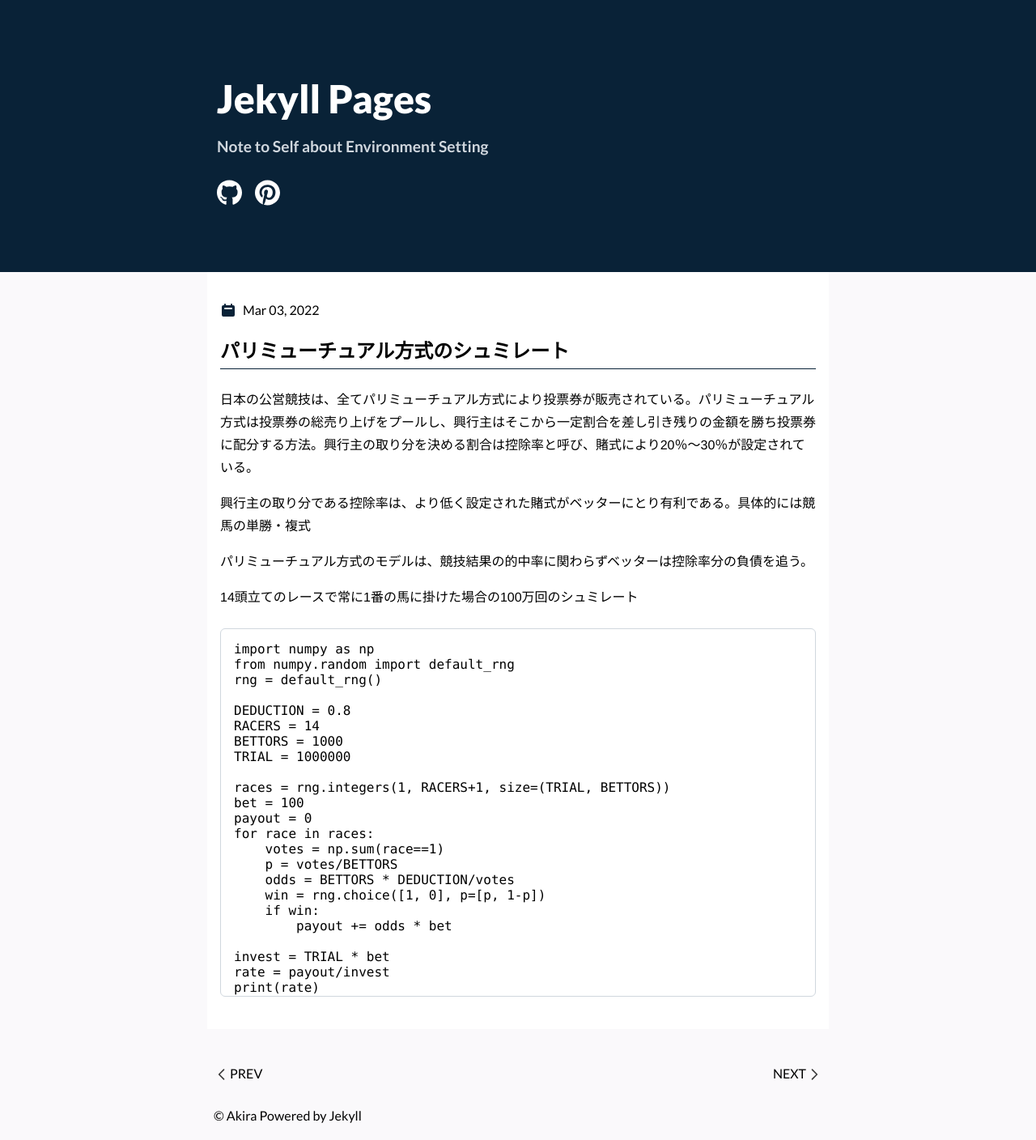
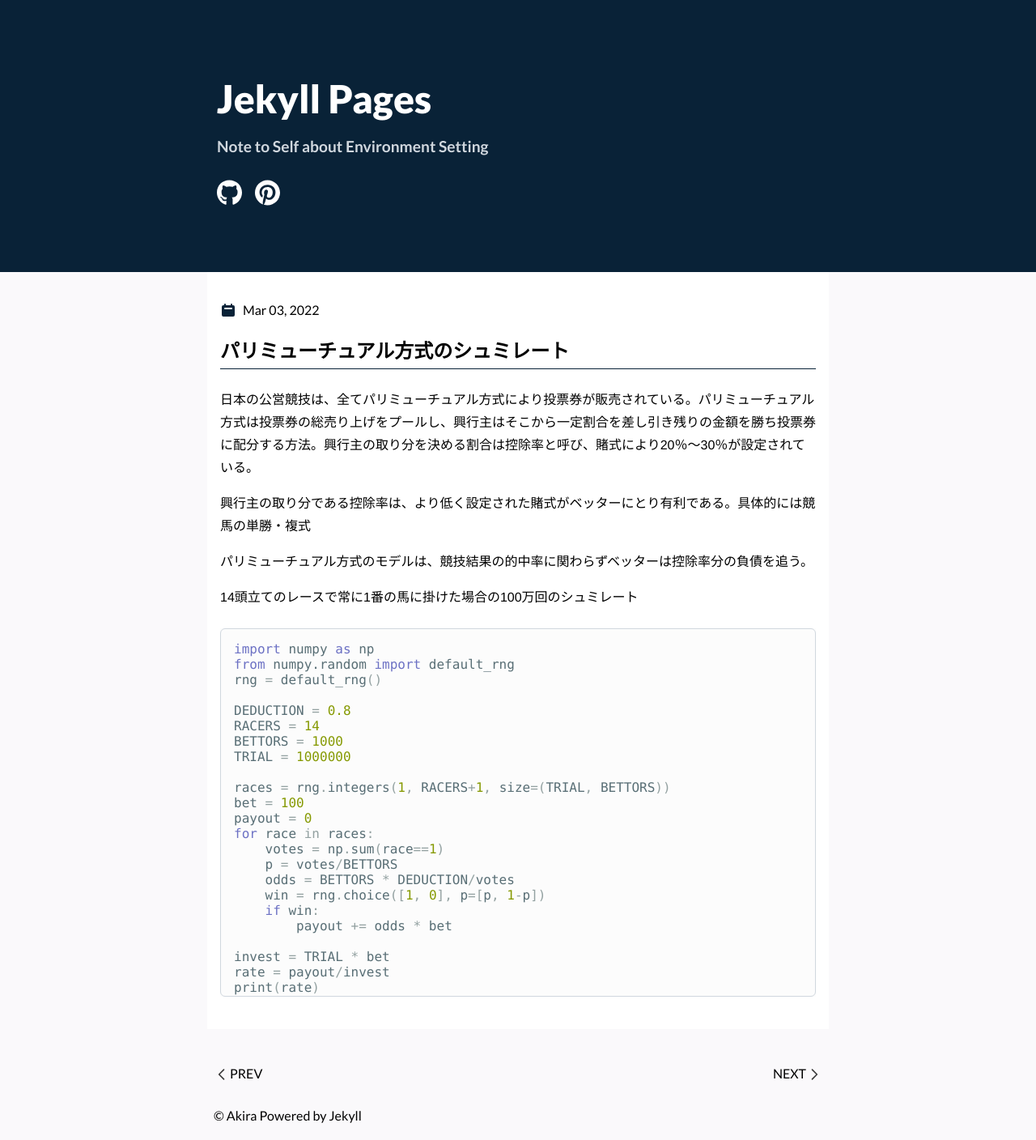
Before and after one commit to justgetwet/jekyll-pages, a Jekyll site: the page built from _posts/2022-03-03-parimutuel.md, in a window 1280 px wide. Shown: the whole page at 81% size. Built offline with Jekyll 4.4.1, drawn with Linux system fonts in a browser that asks for light colours; a script that is not in the unit is left out.

````diff
--- a/_posts/2022-03-03-parimutuel.md
+++ b/_posts/2022-03-03-parimutuel.md
@@ -11,7 +11,7 @@ title: パリミューチュアル方式のシュミレート
 
 14頭立てのレースで常に1番の馬に掛けた場合の100万回のシュミレート
 
-```Python
+```python
 import numpy as np
 from numpy.random import default_rng
 rng = default_rng()
--- a/_sass/main.scss
+++ b/_sass/main.scss
@@ -6,6 +6,9 @@
 
 $blue: #092237;
 // $blue: #586e75;
+$green: #586e75;
+$lightgreen: #859900;
+
 $gray: #3b3b3b;
 // $lightgray: #e6e5ef;
 $lightgray: #faf9fb;
@@ -76,7 +79,6 @@ header {
   .header-icons {
     display: flex;
     padding-top: 1.5rem;
-    color: var(--backgroundColor);
     .fa-pinterest, .fa-twitter-square {
       margin-left: var(--spacing-2);
     }
--- a/assets/css/syntax.css
+++ b/assets/css/syntax.css
@@ -3,21 +3,21 @@
 
 :root {
   --base03:    #002b36;
-  --base02:    #073642;
+  --base02:    #073642; /* no use */
   --base01:    #586e75;
   --base00:    #657b83;
-  /* $base0:     #839496;
-  $base1:     #93a1a1;
-  $base2:     #eee8d5;
-  $base3:     #fdf6e3;
-  $yellow:    #b58900;
-  $orange:    #cb4b16;
-  $red:       #dc322f;
-  $magenta:   #d33682;
-  $violet:    #6c71c4;
-  $blue:      #268bd2;
-  $cyan:      #2aa198;
-  $green:     #859900; */
+  --base0:     #839496;
+  --base1:     #93a1a1;
+  --base2:     #eee8d5;
+  --base3:     #fdf6e3;
+  --yellow:    #b58900;
+  --orange:    #cb4b16;
+  --red:       #dc322f;
+  --magenta:   #d33682;
+  --violet:    #6c71c4;
+  --blue:      #268bd2;
+  --cyan:      #2aa198;
+  --green:     #859900;
 }
 
 
@@ -25,84 +25,84 @@
   color: var(--base01);
 }
 .highlight .err {
-  color: #002b36;
-  background-color: #dc322f;
+  color: var(--base03);
+  background-color: var(--red);
 }
 .highlight .c, .highlight .ch, .highlight .cd, .highlight .cm, .highlight .cpf, .highlight .c1, .highlight .cs {
-  color: #657b83;
+  color: var(--base00);
 }
 .highlight .cp {
-  color: #b58900;
+  color: var(--yellow);
 }
 .highlight .nt {
-  color: #b58900;
+  color: var(--yellow);
 }
 .highlight .o, .highlight .ow {
-  color: #93a1a1;
+  color: var(--base1);
 }
 .highlight .p, .highlight .pi {
-  color: #93a1a1;
+  color: var(--base1);
 }
 .highlight .gi {
-  color: #859900;
+  color: var(--green);
 }
 .highlight .gd {
-  color: #dc322f;
+  color: var(--red);
 }
 .highlight .gh {
-  color: #268bd2;
-  background-color: #002b36;
+  color: var(--blue);
+  background-color: var(--base03);
   font-weight: bold;
 }
 .highlight .k, .highlight .kn, .highlight .kp, .highlight .kr, .highlight .kv {
-  color: #6c71c4;
+  color: var(--violet);
 }
 .highlight .kc {
-  color: #cb4b16;
+  color: var(--orange);
 }
 .highlight .kt {
-  color: #cb4b16;
+  color: var(--orange);
 }
 .highlight .kd {
-  color: #cb4b16;
+  color: var(--orange);
 }
 .highlight .s, .highlight .sb, .highlight .sc, .highlight .dl, .highlight .sd, .highlight .s2, .highlight .sh, .highlight .sx, .highlight .s1 {
-  color: #859900;
+  color: var(--green);
 }
 .highlight .sa {
-  color: #6c71c4;
+  color: var(--violet);
 }
 .highlight .sr {
-  color: #2aa198;
+  color: var(--cyan);
 }
 .highlight .si { /* { } */
-  /* color: #d33682; */
-  color: #b58900;
+  /* color: var(--magenta); */
+  color: var(--violet);
 }
 .highlight .se { /* \u3000 */
-  /* color: #d33682; */
-  color: #859900;
+  /* color: var(--magenta); */
+  color: var(--green);
 }
 .highlight .nn {
-  color: #b58900;
+  color: var(--yellow);
 }
 .highlight .nc {
-  color: #b58900;
+  color: var(--yellow);
 }
 .highlight .no {
-  color: #b58900;
+  color: var(--yellow);
 }
 .highlight .na {
-  color: #268bd2;
+  color: var(--blue);
 }
 .highlight .m, .highlight .mb, .highlight .mf, .highlight .mh, .highlight .mi, .highlight .il, .highlight .mo, .highlight .mx {
-  color: #859900;
+  color: var(--green);
 }
 .highlight .ss {
-  color: #859900;
+  color: var(--green);
 }
 
 .highlight {
-  /* background-color: #fcfcfc; */
-  background-color: #eee8d5;
+  background-color: #fcfcfc;
+  /* background-color: var(--base2); */
 }
````
Also changed, not shown: _posts/2022-07-08-markdown-html.md (added, +62 -0 lines), assets/css/base16.css (added, +80 -0 lines), assets/css/monokai.css (added, +214 -0 lines), Gemfile.lock.
